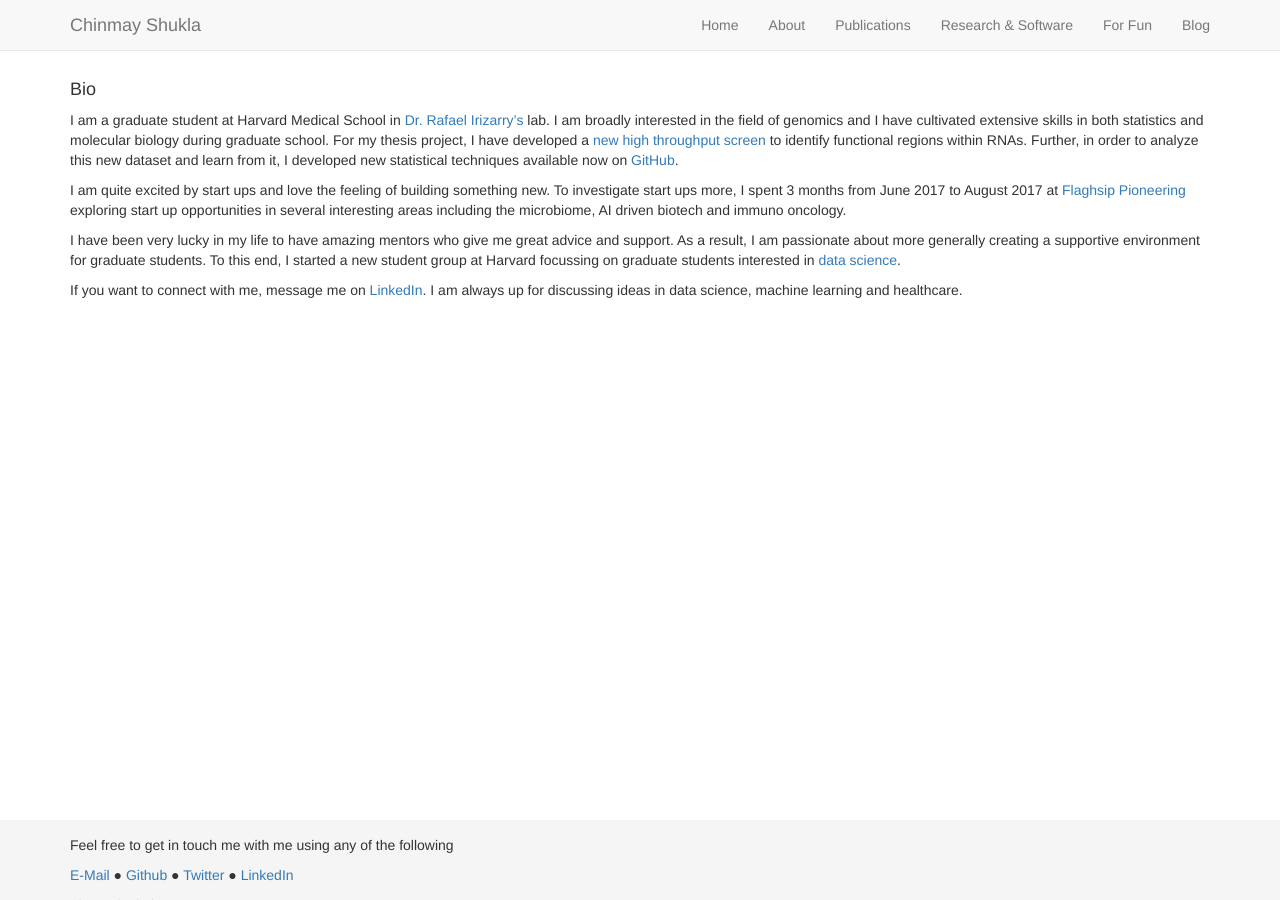
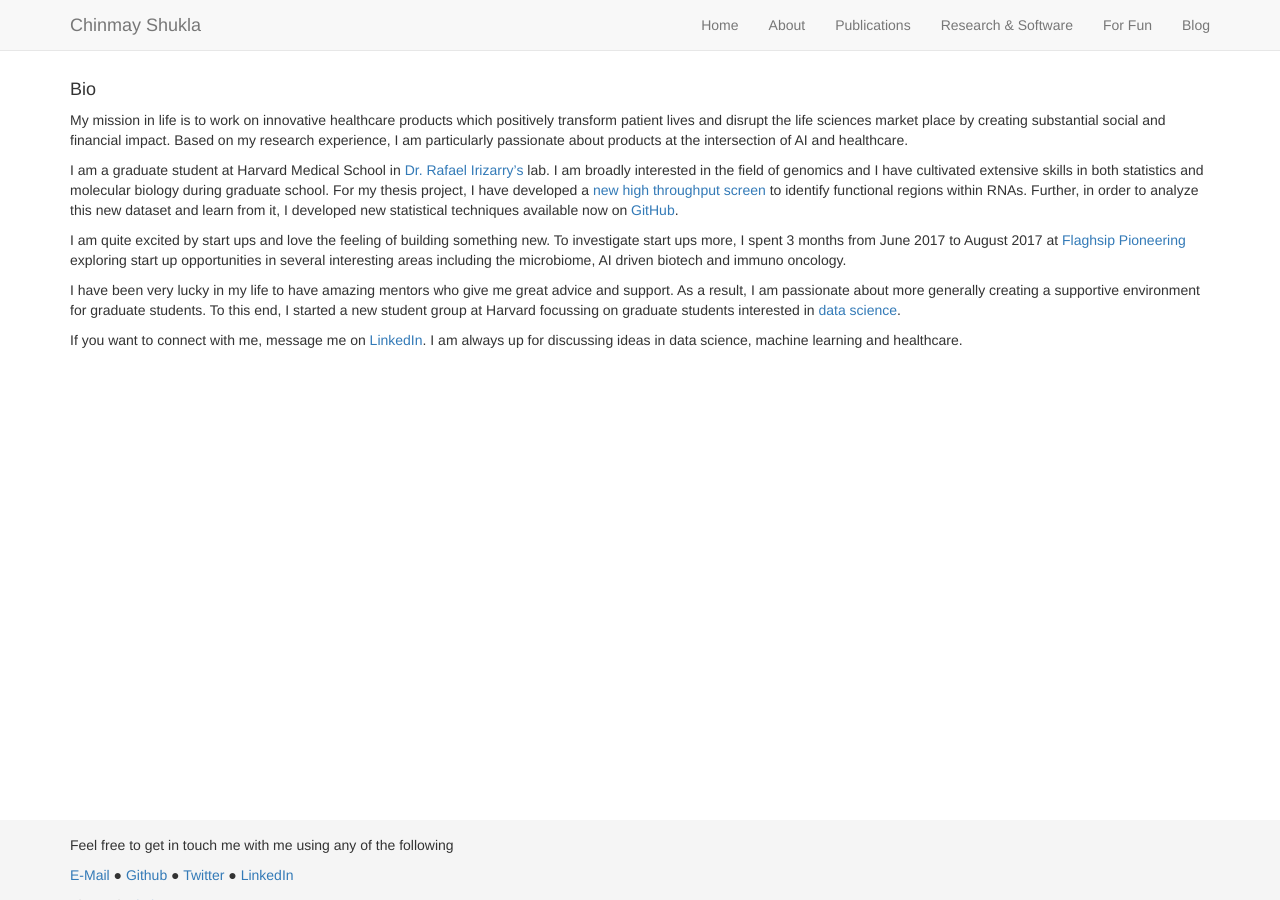
Before and after one commit to cshukla/cshukla.github.io, a Jekyll site: the page built from pages/about.md, in a window 1280 px wide and 900 px high. Built offline with Jekyll 4.4.1, drawn with Linux system fonts in a browser that asks for light colours; nearby versions of some CDN libraries.

Commit message:
minor additions to about

```diff
--- a/pages/about.md
+++ b/pages/about.md
@@ -15,6 +15,8 @@ title: About
 
 #### Bio
 
+My mission in life is to work on innovative healthcare products which positively transform patient lives and disrupt the life sciences market place by creating substantial social and financial impact. Based on my research experience, I am particularly passionate about products at the intersection of AI and healthcare.
+
 I am a graduate student at Harvard Medical School in [Dr. Rafael Irizarry's](http://rafalab.github.io) lab. I am broadly interested in the field of genomics and I have cultivated extensive skills in both statistics and molecular biology during graduate school. For my thesis project, I have developed a [new high throughput screen](https://www.biorxiv.org/content/early/2017/09/15/189654) to identify functional regions within RNAs. Further, in order to analyze this new dataset and learn from it, I developed new statistical techniques available now on [GitHub](https://github.com/cshukla/oligoGames).
 
 I am quite excited by start ups and love the feeling of building something new. To investigate start ups more, I spent 3 months from June 2017 to August 2017 at [Flaghsip Pioneering](http://flagshippioneering.com) exploring start up opportunities in several interesting areas including the microbiome, AI driven biotech and immuno oncology.
```
